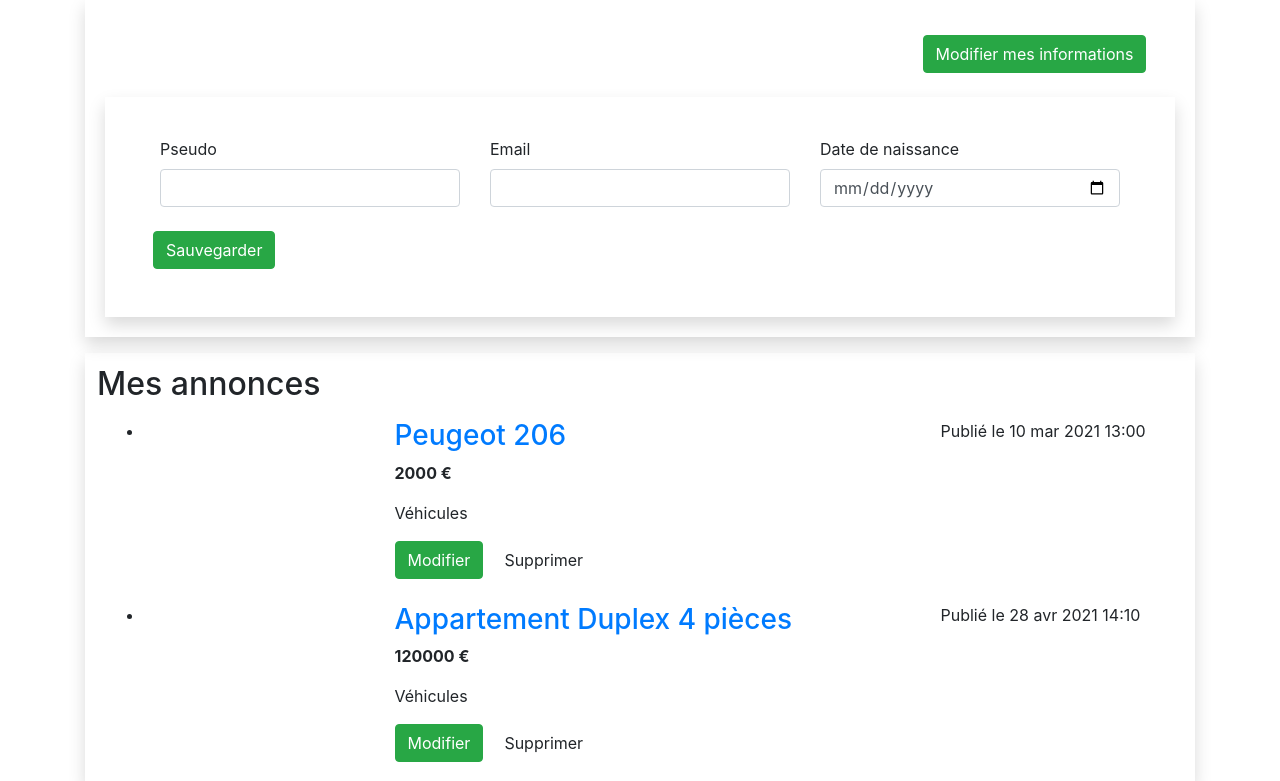
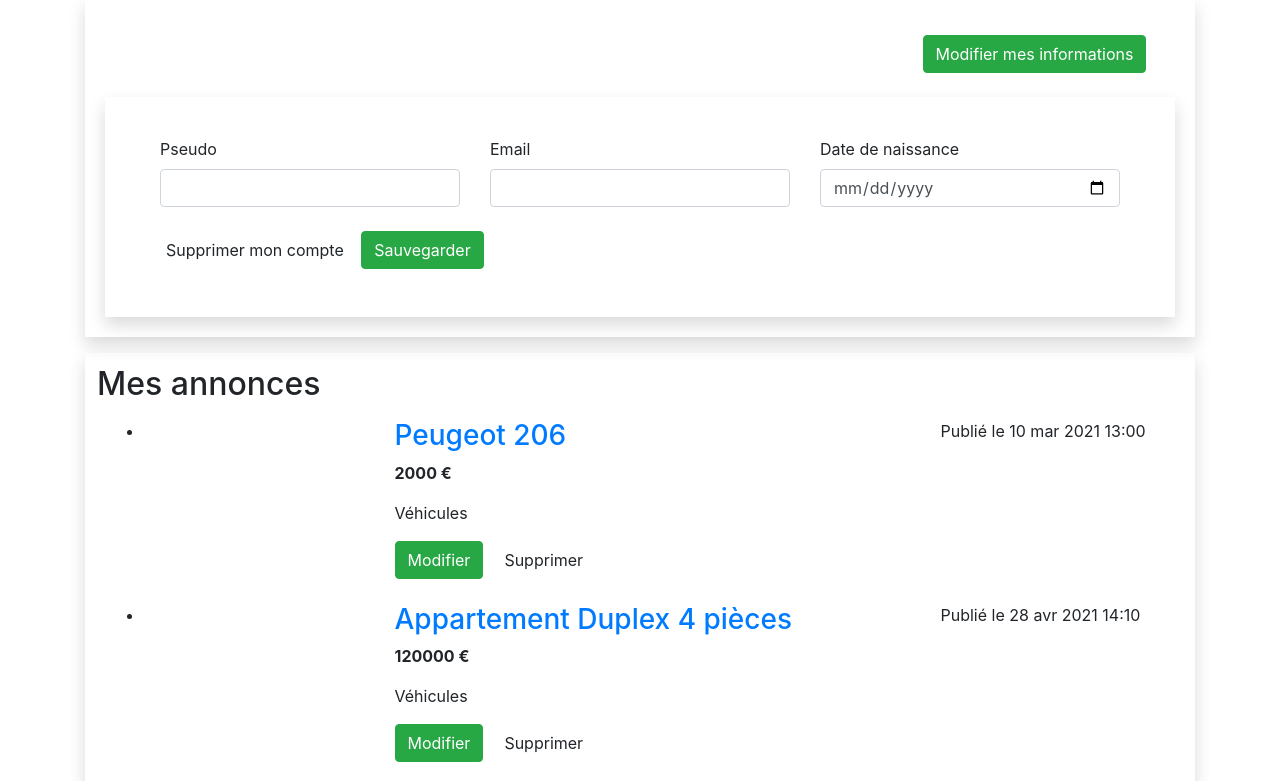
Before and after one commit to StephaneCavillon/Lebonsoin_bis, a PHP site: the page made by application/views/user/account_user_view.php in a window 1280 px wide, after a click on "Modifier mes informations". Shown: the part 171-952 px from the top of the page. Run offline with PHP 8.4, Linux system fonts and the light colour scheme; the template is opened without the code that fills it, so the values that code supplies are empty; some libraries are stand-ins or nearby versions.

Commit message:
ajout bouton suppression compte // lien de suppression à ajouter

```diff
--- a/application/views/user/account_user_view.php
+++ b/application/views/user/account_user_view.php
@@ -39,6 +39,7 @@
 							</div>
 							<div class="row p-2 justify-content-center">
 								<div class="col mt-3">
+									<a href="<?=base_url('')?>" type="submit" name="del-account" class="btn btn-footer">Supprimer mon compte</a>
 									<button type="submit" name="submit" class="btn btn-success">Sauvegarder</button>
 								</div>
 							</div>
```
